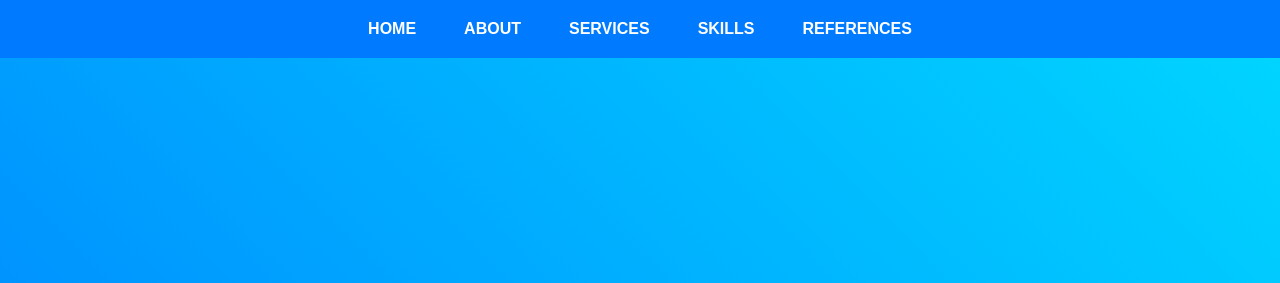
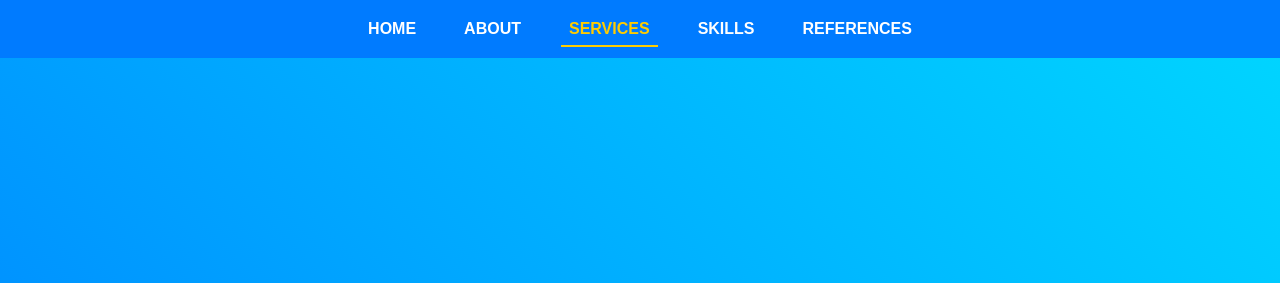
Before and after one commit to abdelrhman-elnhas/Landing-Page-FEND, a plain HTML site: page index.html in a window 1280 px wide. Shown: the top 283 px of the page. Drawn offline with Linux system fonts and the light colour scheme.

Commit message:
app.js fix

```diff
--- a/css/styles.css
+++ b/css/styles.css
@@ -52,7 +52,7 @@ nav ul li a {
 }
 
 nav ul li a:hover,
-nav ul li a.active {
+nav ul li a.active-section {
 	color: #ffcc00;
 	border-bottom: 2px solid #ffcc00;
 }
--- a/js/app.js
+++ b/js/app.js
@@ -23,15 +23,25 @@ document.addEventListener("DOMContentLoaded", function () {
 
   // Add 'active-section' class to the section in the current viewport
   function highlightSection() {
-    for (let i = 0; i < sections.length; i++) {
-      const rect = sections[i].getBoundingClientRect();
+    let currentActiveIndex = -1;
 
-      // if the section is in the current viewport
-      if (rect.top >= 0 && rect.top <= 300) {
-        sections[i].classList.add("active-section");
-      } else {
-        sections[i].classList.remove("active-section");
+    // Loop all over all sections to find the one in the current viewport
+    sections.forEach((section, index) => {
+      const rect = section.getBoundingClientRect();
+
+      // If the section is in the viewport, set assign the index to the variable currentActiveIndex
+      if (rect.top >= -150 && rect.top <= window.innerHeight / 2) {
+        currentActiveIndex = index;
       }
+    });
+
+    // Reset the active class on all navLinks
+    const navLinks = document.querySelectorAll(".menu-link");
+    navLinks.forEach((link) => link.classList.remove("active-section"));
+
+    // Add active-section class to the navLink corresponding to the section in the current viewport
+    if (currentActiveIndex !== -1) {
+      navLinks[currentActiveIndex].classList.add("active-section");
     }
   }
 
```
